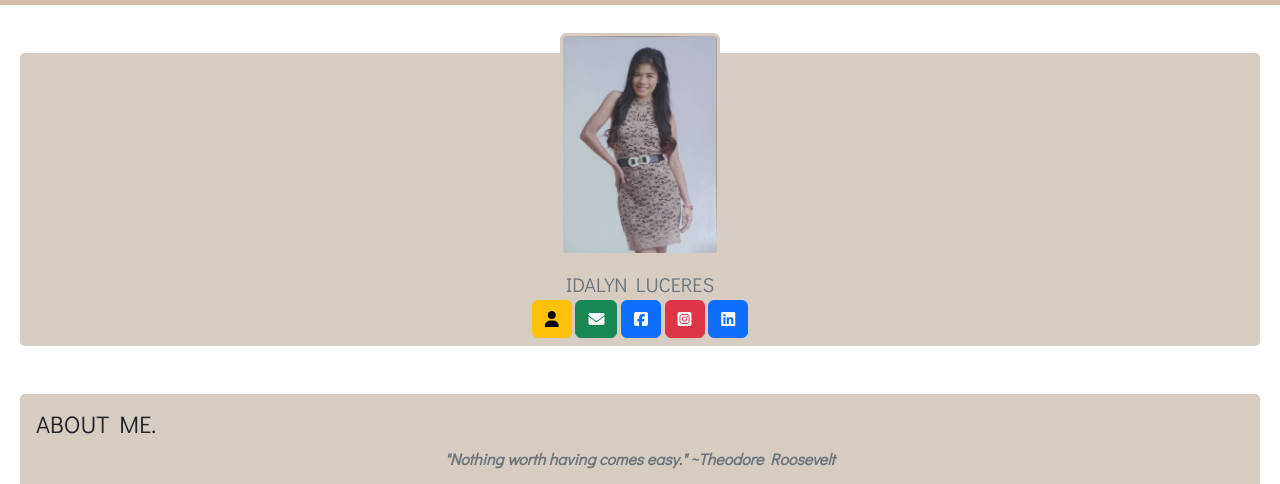
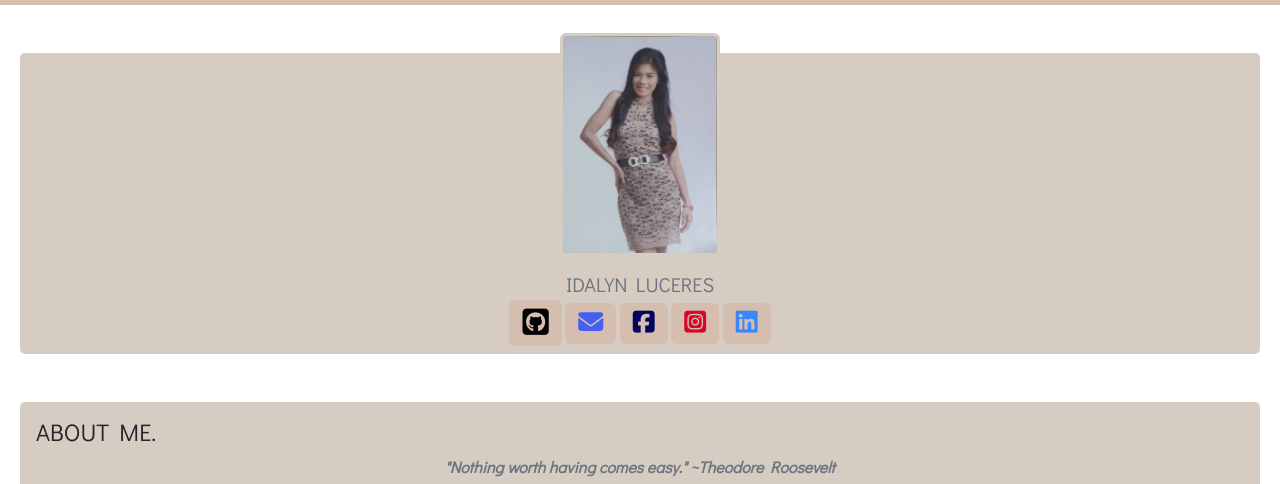
Before and after one commit to idalynluceres/Portfolio, a plain HTML site: page index.html in a window 1280 px wide. Shown: the part 251-735 px from the top of the page. Drawn offline with nearby package versions, Linux system fonts and the light colour scheme.

Commit message:
Added button styles

```diff
--- a/css/style.css
+++ b/css/style.css
@@ -18,6 +18,7 @@ body {
     background-color: beige;
     height: 25vh;
 }
+
 /* For Navbar */
 .navbar {
     background-color: #d5bdaf;
@@ -32,6 +33,33 @@ body {
 .card-block > img {
     border: 3px solid #d6ccc2;
 }
+.btn {
+    background-color: #d5bdaf;
+}
+.btn-send {
+    background-color: #4361ee;
+    color: white;
+}
+.fa-square-github {
+    color: black;
+    font-size: 30px;
+}
+.fa-envelope {
+    color: #4361ee;
+    font-size: 25px;
+}
+.fa-square-facebook {
+    color: #03045e;
+    font-size: 25px;
+}
+.fa-square-instagram {
+    color: #d90429;
+    font-size: 25px;
+}
+.fa-linkedin {
+    color: #3a86ff;
+    font-size: 25px;
+}
 
 /* For About Page */
 #abt-img {
@@ -41,6 +69,7 @@ body {
 #abt2-img {
     height: 160px;
 }
+
 /* For Interests Page */
 .carousel-item h5 {
     color: white;
@@ -50,6 +79,7 @@ body {
     color: white;
     background: rgba(0, 0, 0, .4);
 }
+
 /* For Resume Page */
 
 /* For Projects Page */
--- a/index.html
+++ b/index.html
@@ -14,7 +14,7 @@
 </head>
 <body>
     <!-- Landing Page Start -->
-    <div class="container-fluid min-vh-50 p-3 text-center" id="home">
+    <div class="container-fluid p-3 text-center" id="home">
         <p class="h1 text-light mt-3">
             Hi! I'm Idalyn Luceres.
         </p>
@@ -69,10 +69,10 @@
             IDALYN LUCERES
         </h2>
         <div class="mt-10" style="text-align:center;">
-            <a class="btn btn-warning" title="View my Public Profile" href="https://github.com/idalynluceres"><i class="fa-solid fa-user"></i></a>
+            <a class="btn" title="View my Public Profile" href="https://github.com/idalynluceres"><i class="fa-brands fa-square-github"></i></a>
              <!-- Modal Start  -->
             <!-- Button trigger modal -->
-            <a class="btn btn-success" data-bs-toggle="modal" data-bs-target="#exampleModal" href="#" data-target="#myContactModal" data-modal-effect="fadein" data-toggle="modal" title="Contact Idalyn">
+            <a class="btn" data-bs-toggle="modal" data-bs-target="#exampleModal" href="#" data-target="#myContactModal" data-modal-effect="fadein" data-toggle="modal" title="Contact Idalyn">
                 <i class="fa-solid fa-envelope"></i>
             </a>
                 <div class="modal fade" id="exampleModal" tabindex="-1" aria-labelledby="exampleModalLabel" aria-hidden="true">
@@ -87,16 +87,16 @@
                                 <textarea class="form-control" style="height: 140px;" placeholder="Your message here..."></textarea>
                             </div>
                             <div class="modal-footer">
-                                <button type="button" class="btn btn-primary">Send</button>
+                                <button type="button" class="btn btn-send">Send</button>
                             </div>
                         </div>
                     </div>
                 </div>
              <!-- Modal End -->
 
-            <a class="btn btn-primary" target="_blank" title="Facebook" href="https://www.facebook.com/yayeenn"><i class="fa-brands fa-square-facebook"></i></a>
-            <a class="btn btn-danger" target="_blank" title="Instagram" href="https://www.instagram.com/iyeenlcrs/"><i class="fa-brands fa-square-instagram"></i></a>
-            <a class="btn btn-primary" target="_blank" title="Linkedin" href="https://www.linkedin.com/in/idalyn-luceres-7b18331a0/"><i class="fa-brands fa-linkedin"></i></a>
+            <a class="btn" target="_blank" title="Facebook" href="https://www.facebook.com/yayeenn"><i class="fa-brands fa-square-facebook"></i></a>
+            <a class="btn" target="_blank" title="Instagram" href="https://www.instagram.com/iyeenlcrs/"><i class="fa-brands fa-square-instagram"></i></a>
+            <a class="btn" target="_blank" title="Linkedin" href="https://www.linkedin.com/in/idalyn-luceres-7b18331a0/"><i class="fa-brands fa-linkedin"></i></a>
         </div>
     </div>
     <!-- Contact Section End -->
```
Also changed, not shown: certificates.html (+7 -7 lines), education.html (+6 -6 lines), interests.html (+6 -6 lines), projects.html (+7 -7 lines), resume.html (+6 -6 lines).
